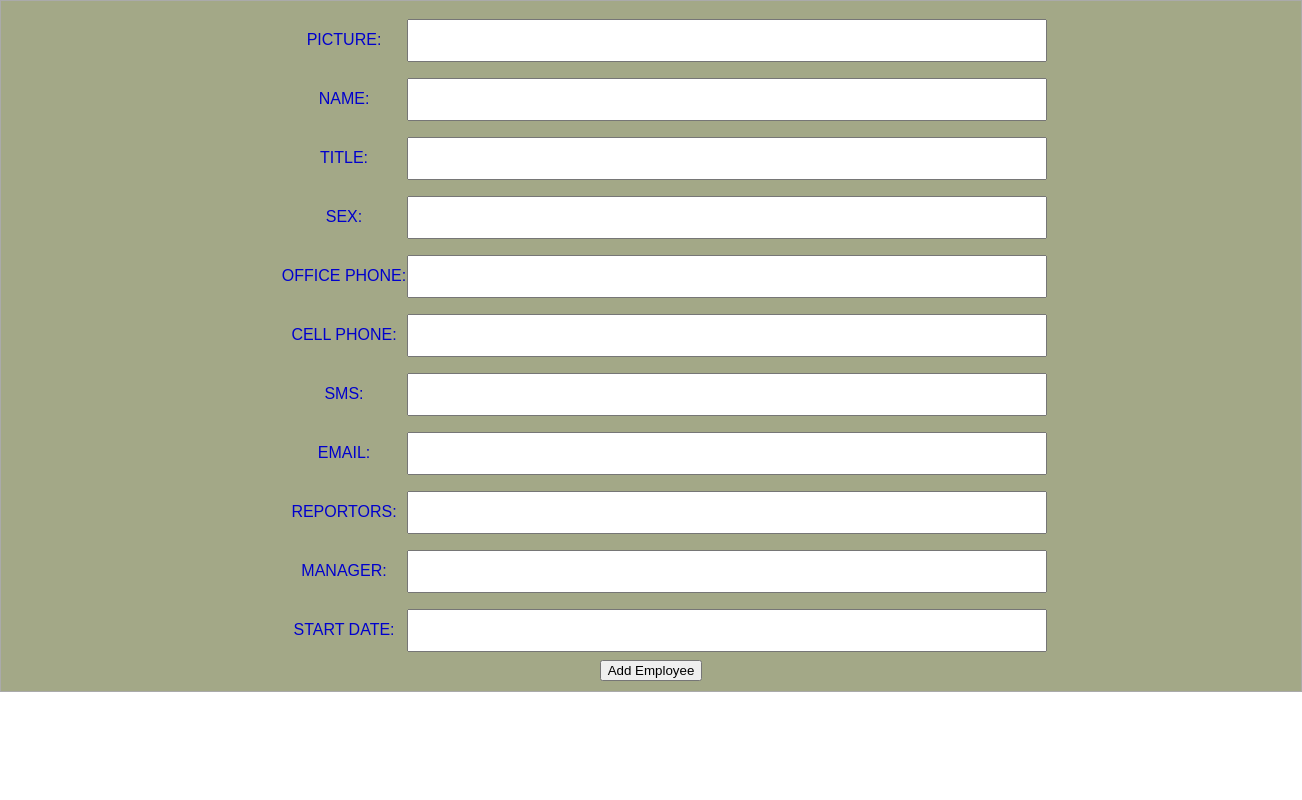
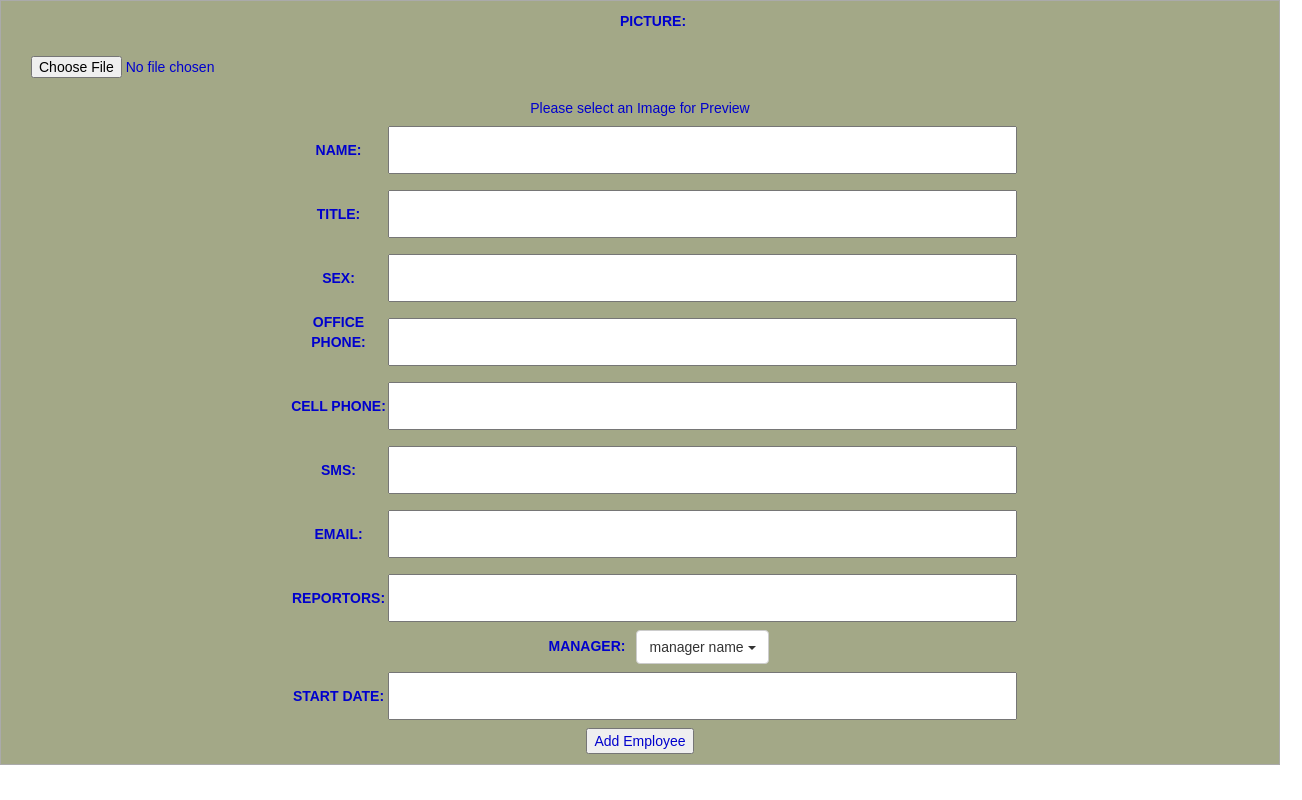
Before and after one commit to WakeUpAmen/employee-management-system, a React (Create React App) app in the folder client/: page /newemployee in a window 1280 px wide. Shown: the whole page, 1302 px wide, since content can reach past the window. Built offline with nearby package versions, Linux system fonts and the light colour scheme.

Commit message:
add uploading img

```diff
--- a/client/package.json
+++ b/client/package.json
@@ -9,10 +9,13 @@
     "material-ui": "^0.20.0",
     "mathjs": "^4.1.2",
     "react": "^16.3.2",
+    "react-bootstrap": "^0.32.1",
     "react-dom": "^16.3.2",
     "react-redux": "^5.0.7",
     "react-router-dom": "^4.2.2",
     "react-scripts": "1.1.4",
+    "react-scrollbar": "^0.5.4",
+    "react-scrollbar-js": "^1.0.1",
     "redux": "^4.0.0",
     "redux-thunk": "^2.2.0"
   },
--- a/client/public/index.html
+++ b/client/public/index.html
@@ -10,6 +10,9 @@
     -->
     <link rel="manifest" href="%PUBLIC_URL%/manifest.json">
     <link rel="shortcut icon" href="%PUBLIC_URL%/favicon.ico">
+    <link rel="stylesheet" href="https://maxcdn.bootstrapcdn.com/bootstrap/3.3.7/css/bootstrap.min.css" integrity="sha384-BVYiiSIFeK1dGmJRAkycuHAHRg32OmUcww7on3RYdg4Va+PmSTsz/K68vbdEjh4u" crossorigin="anonymous">
+    <!-- <script src="https://cdnjs.cloudflare.com/ajax/libs/react/0.14.8/react.min.js"></script> -->
+    <!-- <script src="https://cdnjs.cloudflare.com/ajax/libs/react/0.14.8/react-dom.min.js"></script> -->
     <!--
       Notice the use of %PUBLIC_URL% in the tags above.
       It will be replaced with the URL of the `public` folder during the build.
--- a/client/src/App.css
+++ b/client/src/App.css
@@ -93,3 +93,10 @@
   text-transform: uppercase;
   display:inline-block
 }
+
+.area{
+  margin: 0 auto;
+  width: 100%;
+  height: 200px;
+  background: #e5e5e5;
+}
--- a/client/src/components/EditEmployee/index.js
+++ b/client/src/components/EditEmployee/index.js
@@ -4,6 +4,10 @@ import * as actions from '../../actions';
 import {connect} from 'react-redux';
 
 class EditEmployee extends Component{
+    constructor(props){
+        super(props);
+        this.state={file:"", imagePreviewUrl:""}
+    }
     componentWillMount=()=>{
         this.props.getEmployeeByIdFromServer(this.props.match.params.employeeId);
     }
@@ -24,7 +28,13 @@ class EditEmployee extends Component{
         this.props.updateOneToServer(this.props.match.params.employeeId, employee);
     }
     pictureChange=(e)=>{
-        this.props.setPicture(e.target.value);
+        e.preventDefault();
+        let reader = new FileReader();
+        let file = e.target.files[0];
+        reader.onloadend = () => {
+            this.props.setPicture(reader.result);
+        }
+        reader.readAsDataURL(file);
     }
     nameChange=(e)=>{
         this.props.setName(e.target.value);
@@ -57,10 +67,16 @@ class EditEmployee extends Component{
         this.props.setStartDate(e.target.value);
     }
     render (){
+        console.log("render")
+        console.log()
         return(
             <div className="div-container">
                 <label className="labels">Picture:</label>
-                <input className="input-textboxes" type="text" value = {this.props.picture} onChange={this.pictureChange}/><br/>
+                <input className="input-textboxes" type="file"  onChange={this.pictureChange}/>
+                <div>
+                    {<img src={this.props.picture} />}
+                    {/* {this.state.imagePreviewUrl !== ""? <img src={this.state.imagePreviewUrl}/>:<img src={this.props.picture} />} */}
+                </div>
                 <label className="labels">Name:</label>
                 <input className="input-textboxes" type="text" value = {this.props.name} onChange={this.nameChange}/><br/>
                 <label className="labels">Title:</label>
--- a/client/src/components/Home/EmployeeRow.js
+++ b/client/src/components/Home/EmployeeRow.js
@@ -1,19 +1,24 @@
 import React, {Component} from 'react';
 import {Link} from 'react-router-dom';
+import {connect} from 'react-redux';
+import * as actions from '../../actions';
+
+
 class EmployeeRow extends Component {
+
     render() {
         return (
             <tr>
                 <td><button className="buttons"><Link to={{ pathname: `/editemployee/${this.props._id}` }}>Edit</Link></button></td>
                 <td><button className="buttons"  onClick ={()=>this.props.deleteRow(this.props._id)} >Delete</button></td>
-                <td>{this.props.picture}</td>
+                <td><img src={this.props.picture}/></td>
                 <td>{this.props.name}</td>
                 <td>{this.props.title}</td>
                 <td>{this.props.sex}</td>
-                <td>{this.props.officePhone}</td>
+                <td> <a href={`tel:${this.props.officePhone}`}>{this.props.officePhone}</a></td>
                 <td>{this.props.cellPhone}</td>
                 <td>{this.props.SMS}</td>
-                <td>{this.props.email}</td>
+                <td><a href={`mailto:${this.props.email}`}>{this.props.email}</a></td>
                 {
                     this.props.children != 0? <td><Link to={{ pathname: `/children/${this.props._id}`  }}>{this.props.children}</Link></td>:
                     <td>{this.props.children}</td>
@@ -28,4 +33,8 @@ class EmployeeRow extends Component {
     }
 }
 
+
+
+// export default connect(mapStateToProps, mapDispatchToProps)(EmployeeRow);
+
 export default EmployeeRow;
--- a/client/src/components/Home/index.js
+++ b/client/src/components/Home/index.js
@@ -5,6 +5,10 @@ import SearchBar from './SearchBar';
 import EmployeeTable from './EmployeeTable';
 import * as actions from '../../actions';
 import {BrowserRouter, Route, Link, Switch, Redirect} from 'react-router-dom';
+import ScrollArea from'react-scrollbar';
+// import ReactScrollbar from 'react-scrollbar-js';
+
+
 
 class Home extends Component {
     componentDidMount(){
@@ -44,11 +48,11 @@ class Home extends Component {
                     <button  className="buttons" ><Link to="/newemployee">Cerate new user</Link></button>
 
                 </div>
+                <ScrollArea speed={0.8} className="area"   horizontal={true} vertical ={true}>
                     <EmployeeTable
                         filterText={this.props.filterText}
                         deleteOneEmployee={this.deleteOneEmployee}
                         itemNum = {10}
-                    // page = {this.props.page}
                         pictureSort = {this.pictureSort}
                         nameSort ={this.nameSort}
                         titleSort={this.titleSort}
@@ -61,13 +65,7 @@ class Home extends Component {
                         managerSort={this.managerSort}
                         startDateSort={this.startDateSort}
                     />
-                {/* <Pages
-                    minusOnepage = {this.props.minusOnepage}
-                    addOnePage = {this.props.addOnePage}
-                    page = {this.props.page}
-                    // pages={this.props.filteredEmployees.length/5 == Math.floor(this.props.filteredEmployees.length/5)? this.props.filteredEmployees.length/5 : Math.floor(this.props.filteredEmployees.length/5)+ 1}
-                    // getPageEmployees={this.getPageEmployees}
-                /> */}
+                </ScrollArea>
             </div>
         );
     }
@@ -77,10 +75,7 @@ const mapStateToProps = state => {
     console.log("home map, state.employees")
     console.log(state.employees)
     return {
-        // filteredEmployees: state.myEmployeeListR.filteredEmployees,
-        // pageEmployees: state.myEmployeeListR.pageEmployees,
         filterText: state.myEmployeeListR.filterText,
-        // page: state.myEmployeeListR.page,
         hasErrored: state.myEmployeeListR.hasError,
         dataLoading: state.myEmployeeListR.dataLoading,
         employees: state.myEmployeeListR.employees,
--- a/client/src/components/NewEmployee/index.js
+++ b/client/src/components/NewEmployee/index.js
@@ -2,15 +2,29 @@ import React, {Component} from 'react';
 import {Link, Redirect} from 'react-router-dom';
 import * as actions from '../../actions';
 import {connect} from 'react-redux';
+import {DropdownButton, MenuItem} from 'react-bootstrap';
 
 class NewEmployee extends Component{
     constructor(props){
         super(props);
-        this.state ={picture: "", name:"", title :"",sex:"",officePhone:"", cellPhone:"", SMS:"", email:"",children:"",manager:"", startDate:""};
+        this.state ={file: "", imagePreviewUrl: "", name:"", title :"",sex:"",officePhone:"", cellPhone:"", SMS:"", email:"",children:"",manager:"manager name", startDate:""};
+    }
+    pictureChange=(e)=>{
+        e.preventDefault();
+        let reader = new FileReader();
+        let file = e.target.files[0];
+        reader.onloadend = () => {
+            this.setState({
+                file: file,
+                imagePreviewUrl: reader.result
+            });
+        }
+        reader.readAsDataURL(file);
+        // console.log(this.state.imagePreviewUrl)
     }
     getEmployeeInfo = () => {
         let employee ={
-            picture:this.state.picture,
+            picture:this.state.imagePreviewUrl,
             name: this.state.name,
             title: this.state.title,
             sex: this.state.sex,
@@ -23,9 +37,6 @@ class NewEmployee extends Component{
             startDate: this.state.startDate
         }
         this.props.addOneToServer(employee);
-    }
-    pictureChange=(e)=>{
-        this.setState({picture: e.target.value});
     }
     nameChange=(e)=>{
         this.setState({name: e.target.value});
@@ -52,17 +63,27 @@ class NewEmployee extends Component{
     childrenChange=(e)=>{
         this.setState({children: e.target.value});
     }
-    managerChange=(e)=>{
-        this.setState({manager: e.target.value});
+    managerChange=(eventKey, e)=>{
+        this.setState({manager: eventKey});
     }
     startDateChange=(e)=>{
         this.setState({startDate: e.target.value});
     }
     render (){
+        let imagePreview = null;
+        if (this.state.imagePreviewUrl) {
+            imagePreview = (<img src={this.state.imagePreviewUrl} />);
+        } else {
+            imagePreview = (<div className="previewText">Please select an Image for Preview</div>);
+        }
+        console.log(this.props.employees)
         return(
             <div className="div-container">
                 <label className="labels">Picture:</label>
-                <input className="input-textboxes" type="text" value = {this.state.picture} onChange={this.pictureChange}/><br/>
+                <input className="input-textboxes" type="file"  onChange={this.pictureChange}/>
+                <div>
+                    {imagePreview}
+                </div>
                 <label className="labels">Name:</label>
                 <input className="input-textboxes" type="text" value = {this.state.name} onChange={this.nameChange}/><br/>
                 <label className="labels">Title:</label>
@@ -80,7 +101,18 @@ class NewEmployee extends Component{
                 <label className="labels">Reportors:</label>
                 <input className="input-textboxes" type="text" value = {this.state.children} onChange={this.childrenChange}/><br/>
                 <label className="labels">Manager:</label>
-                <input className="input-textboxes" type="text" value = {this.state.manager} onChange={this.managerChange}/><br/>
+                <DropdownButton
+                    bsStyle="default"
+                    title={this.state.manager}
+                >
+                <MenuItem eventKey={null} onSelect={this.managerChange} >----</MenuItem>
+                {
+                    this.props.employees.map(employee=>{
+                        return <MenuItem eventKey={employee._id} onSelect={this.managerChange} >{employee.name}</MenuItem>
+                    })
+                }
+                </DropdownButton><br/>
+                {/* <input className="input-textboxes" type="text" value = {this.state.manager} onChange={this.managerChange}/><br/> */}
                 <label className="labels">Start Date:</label>
                 <input className="input-textboxes" type="text" value = {this.state.startDate} onChange={this.startDateChange} /><br/>
                 <button className="buttons" onClick ={this.getEmployeeInfo} >Add Employee</button>
@@ -94,6 +126,7 @@ const mapStateToProps = state => {
     return {
         hasError: state.myEmployeeListR.hasError,
         newEmployeeCompleted: state.myEmployeeListR.newEmployeeCompleted,
+        employees: state.myEmployeeListR.employees,
     }
 };
 
```
Also changed, not shown: 2 other files (tests, documents, lock files or other folders). Lines whose indentation alone changed are shown as unchanged.
